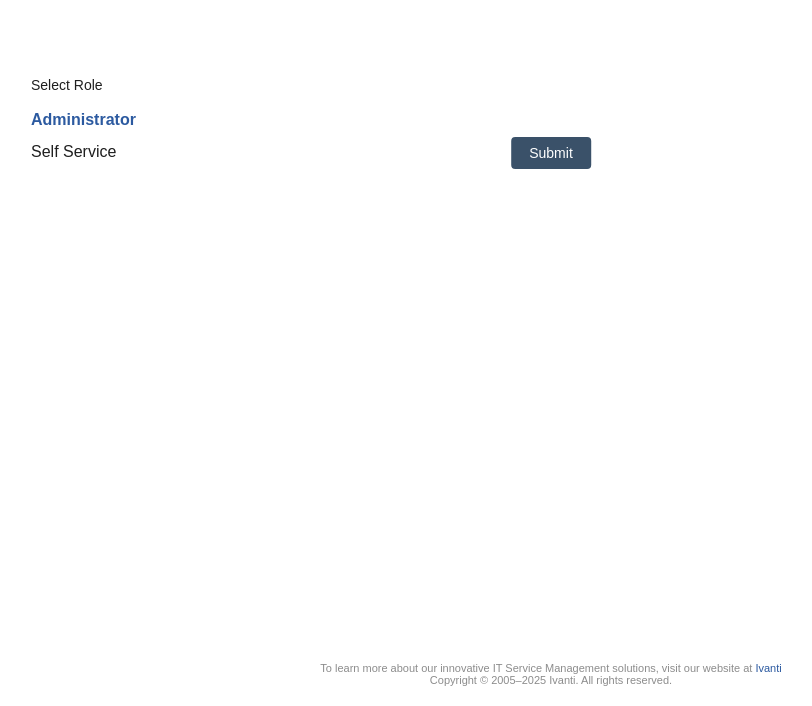
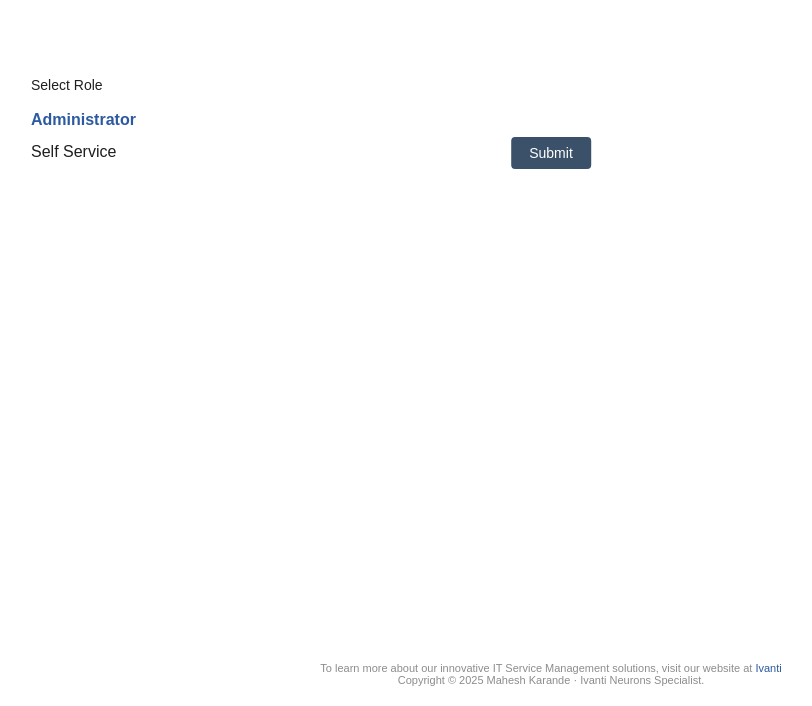
Before and after one commit to maheshk786/IvantiUIMahesh, a website: page SelectRole.html in a window 1280 px wide. Shown: the part 94-800 px from the top of the page, without its empty margins (89-901 px from the left). Drawn offline with Linux system fonts and the light colour scheme.

Commit message:
your message here

```diff
--- a/SelectRole.html
+++ b/SelectRole.html
@@ -136,7 +136,7 @@
   <footer>
     To learn more about our innovative IT Service Management solutions, visit our website at
     <a href="https://www.ivanti.com" target="_blank">Ivanti</a><br />
-    Copyright © 2005–2025 Ivanti. All rights reserved.
+    Copyright © 2025 Mahesh Karande · Ivanti Neurons Specialist.
   </footer>
 
   <script>
```
